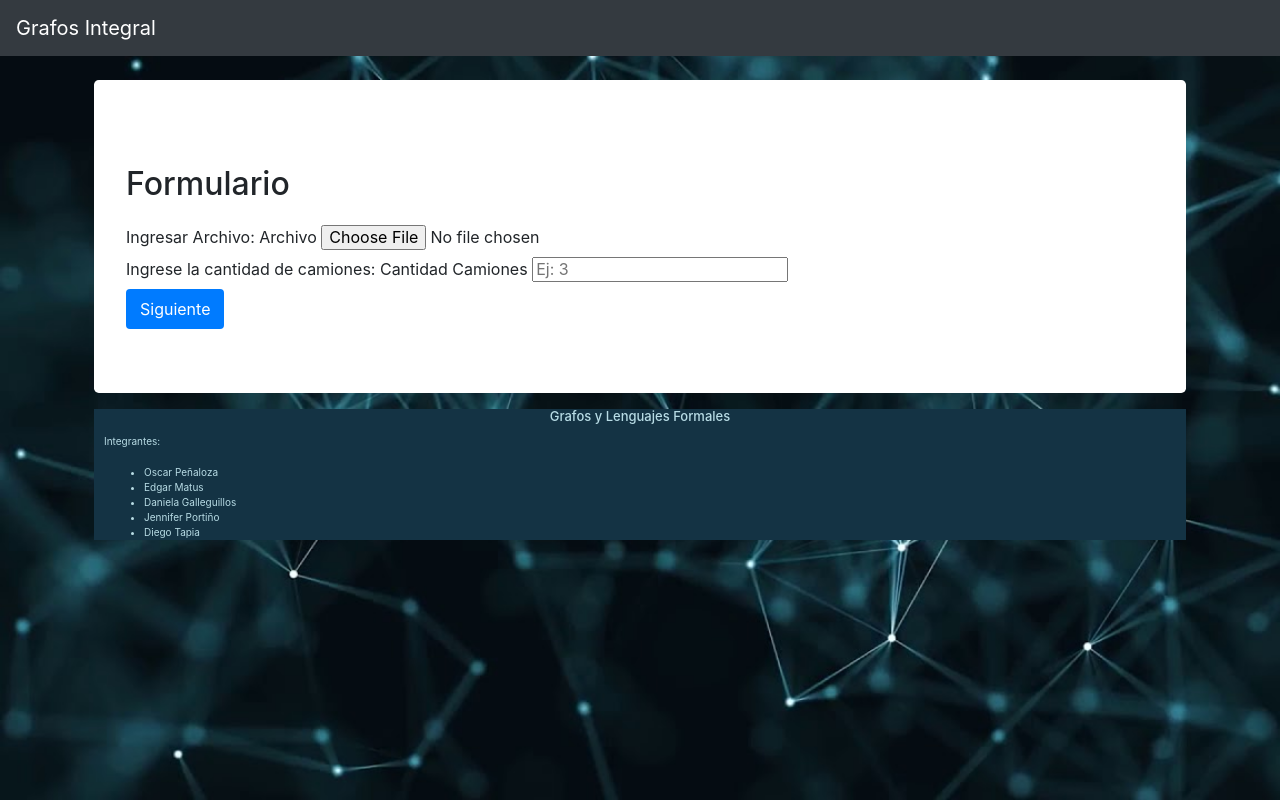
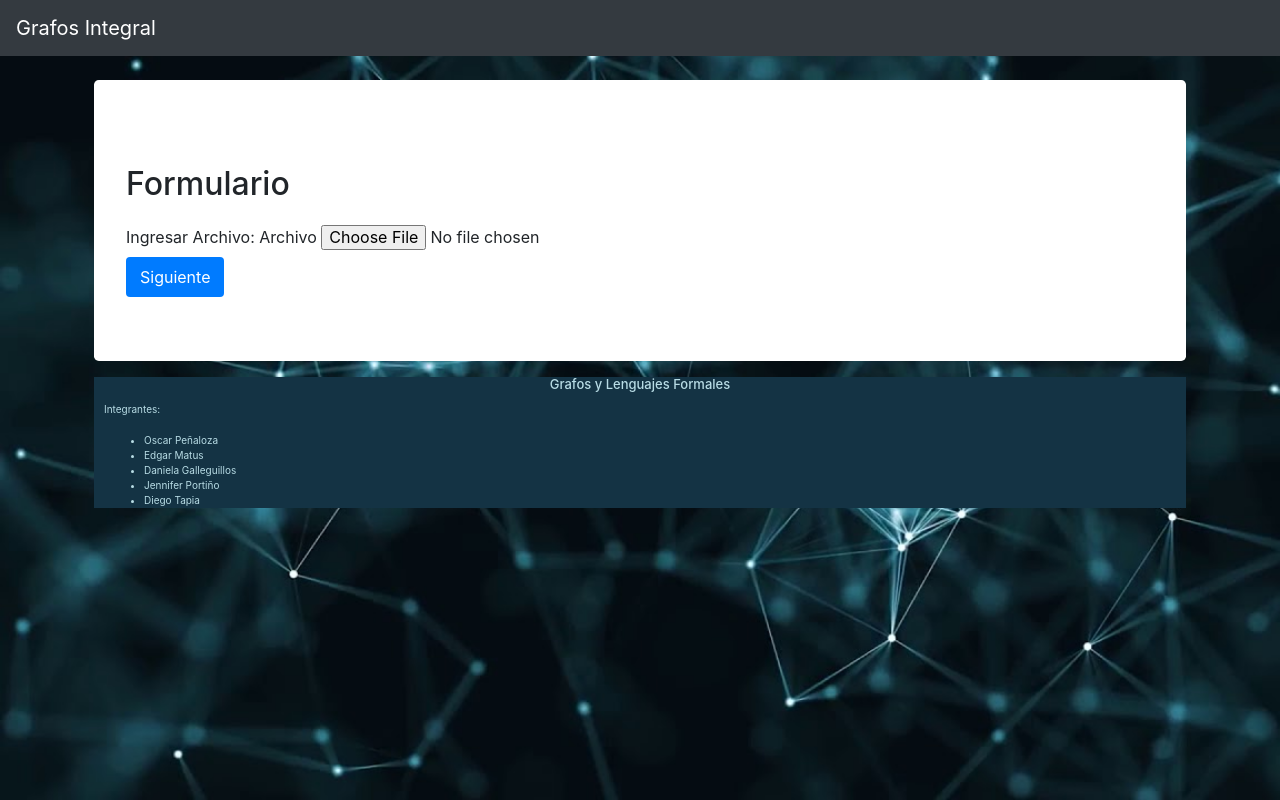
Before and after one commit to JenVPF/Integral_Grafos, a Flask app: page /about in a window 1280 px wide. Run offline with Flask 2, Linux system fonts and the light colour scheme; some libraries are stand-ins or nearby versions.

Commit message:
Correccion Formulario

```diff
--- a/app.py
+++ b/app.py
@@ -15,19 +15,21 @@ def home():
 
 @app.route('/about', methods = ['GET', 'POST'])
 def about():
+    #Formulario
+    form = UploadForm()
     #Variables
-    form = UploadForm()
     global filename
-    global num_camiones
-    global Camiones
-    Camiones = {}
+    global Asignacion
+    global TablaI
+    Asignacion = {}
 
     if request.method == 'POST' and form.validate_on_submit():
         arch= form.archivo.data
         filename = secure_filename(arch.filename) #Nombre del Archivo
         arch.save(app.root_path+"./static/archivos/"+filename) #Donde se guarda
-        num_camiones = form.cant_camiones.data
+        TablaI = lecturaArchivo("./static/archivos/"+filename) #Tabla Inicial desde el TXT
         return redirect(url_for('datos'))
+
     return render_template("about.html", form=form)
 
 @app.route('/datos', methods = ['GET', 'POST'])
@@ -35,19 +37,16 @@ def datos():
     #Formulario
     form = DetalleForm()
     #Variables
-    TablaI = lecturaArchivo("./static/archivos/"+filename) #Tabla Inicial desde el TXT
     Centros = {} #Dic Centros {N:[x,y]}
     Puntos = {} #Dic Puntos {N:[x,y]}
-
+    Pun = [] #Arreglo de con IdPuntos
+    Prod = [] #Arreglo con CantProductos
+    datos = []
+    #Mensajes
     message = ''
     message2 = ''
     message3 = ''
     message4 = ''
-
-    Pun = []
-    Prod = []
-    datos = []
-    datos2 = []
 
     #Llenando los diccionarios Centros y Puntos
     for n in range(0,len(TablaI.index)): #Index es para el largo de las filas
@@ -57,51 +56,42 @@ def datos():
             Puntos[TablaI["N"][n]]= TablaI["X,Y"][n]
 
     #Opciones desplegables formulario
-    form.camion.choices = [(key+1, str(key+1)) for key in range(num_camiones)]
     form.centro.choices = [(key, 'C'+str(key)) for key in Centros.keys()]
     form.punto.choices = [(key, 'P'+str(key)) for key in Puntos.keys()]
 
     #TABLAS CENTROS Y PUNTOS
+    #REVISAR
     C = pd.DataFrame( (key, Centros[key]) for key in Centros.keys() )
     C.columns = ["N", "X,Y"]
-    #print('Centros: ')
-    #print(C)
-    #print('')
     P = pd.DataFrame( (key, Puntos[key]) for key in Puntos.keys() )
     P.columns = ["N", "X,Y"]
-    #print('Puntos: ')
-    #print(P)
 
     if request.method == 'POST' and form.validate_on_submit():
 
-        camion = form.camion.data #Id_Camion int
         centro = form.centro.data #Id_Centro int
         punto = form.punto.data #Id_Punto string
         productos = form.productos.data #Cant_Productos string
 
         if(validacionString(punto)==True and validacionString(productos)==True): #Valido que los Puntos y Productos se ingresaron correctamente
-            print('Datos Validos')
+            print(chr(27)+"[;34m"+"String Validados")
             Pun = punto.split(',')
             Prod = productos.split(',')
             if(len(Pun)==len(Prod)):
-                print(P)
-                print('')
-                print('Puntos: ', Pun)
+                print(chr(27)+"[;34m"+"Validacion Largo Puntos y Productos")
                 if(validarPuntos(P,Pun)==True):
-                    print('Valido')
+                    print(chr(27)+"[;34m"+"Validacion Puntos")
+                    print('')
+                    print(chr(27)+"[;34m"+'Puntos: ', Pun)
+                    print(chr(27)+"[;34m"+'Productos: ', Prod)
                     datos.append(Pun) #Puntos Guardados
-                    #Camion: [Centro,Puntos,Productos]
-                    datos2.append(centro)
-                    datos2.append(Pun)
-                    datos2.append(Prod)
-                    Camiones[camion] = datos2
+                    datos.append(Prod)
+                    Asignacion[centro] = datos
+                    #Asignacion = { idCentro : [ [Puntos] , [Productos] ] }
                 else:
                     message3='Un Punto de venta ingresado no es valido'
             else:
                 message4 = 'Ingrese la misma cantidad de Puntos de venta y Productos'
-
-            print(Camiones)
-            message = 'El camion '+str(camion)+' esta asignado a el Centro de distribucion '+str(centro)+' y va al Punto de venta '+str(punto)+' llevando '+str(productos)+' productos'
+            message = 'El Centro de distribucion '+str(centro)+' y va a los Puntos de venta '+str(punto)+' llevando '+str(productos)+' productos respectivamente'
         else:
             message2 = 'Ingrese un formato valido'
         #return redirect(url_for('datos'))
@@ -112,8 +102,14 @@ def datos():
 
 @app.route('/rutas', methods = ['GET', 'POST'])
 def rutas():
-    print(Camiones)
-    return render_template("rutas.html", Camiones=Camiones)
+    #Asignacion = { idCentro : [ [Puntos] , [Productos] ] }
+    #Centro = { id : [PuntoA,PunetoB,PuntoC] }
+    #Puntos = { id : cant , id2 : cant }
+    print('')
+    print(chr(27)+"[;34m"+"Valores Asignados: ",Asignacion)
+    centros = {}
+    puntos = {}
+    return render_template("rutas.html", Asignacion=Asignacion)
 
 if __name__ == '__main__':
     app.run(debug=True,port=3000)
--- a/forms.py
+++ b/forms.py
@@ -6,12 +6,10 @@ from werkzeug.datastructures import MultiDict
 
 class UploadForm(FlaskForm):
     archivo = FileField('Archivo', validators = [Required("Tienes que subir el archivo")])
-    cant_camiones = IntegerField('Cantidad Camiones',validators = [Required("No puede dejar el campo vacio")])
 
     submit = SubmitField(' Enviar ')
 
 class DetalleForm(FlaskForm):
-    camion = SelectField('Camion', choices = [(0,'--')])
     centro = SelectField('Centro Distribucion', choices = [(0,'--')])
     punto = StringField('Punto de Ventas', validators = [Required("No puede dejar el campo vacio")])
     productos = StringField('Cantidad de Productos', validators = [Required("No puede dejar el campo vacio")])
--- a/func.py
+++ b/func.py
@@ -9,8 +9,6 @@ def lecturaArchivo(ar):
     archivo = pd.read_csv(ar, sep=';', names=["T", "N", "X,Y"])
     archivo['X,Y']=archivo['X,Y'].str.split(',')
     print(archivo)
-    print('')
-
     return archivo
 
 def validacionString(cadena):
--- a/templates/about.html
+++ b/templates/about.html
@@ -8,8 +8,6 @@
         {{ form.csrf_token }}
         Ingresar Archivo: {{ form.archivo.label() }} {{ form.archivo() }}<br/>
 
-        Ingrese la cantidad de camiones: {{ form.cant_camiones.label() }} {{ form.cant_camiones(placeholder="Ej: 3") }}<br/>
-
         {{ form.submit(Class="btn btn-primary",value = "Siguiente") }}
 
     </form>
--- a/templates/datos.html
+++ b/templates/datos.html
@@ -35,7 +35,7 @@
 
         <form action="#trans" method="POST" id = trans>
           {{ form.csrf_token }}
-              {{form.camion.label() }} {{form.camion()}} {{form.centro.label() }} {{form.centro()}}{{form.punto.label() }}
+              {{form.centro.label() }} {{form.centro()}}{{form.punto.label() }}
             <p>
               {{form.punto(placeholder="Ej: 1,2,3")}}{{form.productos.label() }} {{form.productos(placeholder="Ej: 300,300,400")}} {{form.agregar()}}<br/>
           </p>
--- a/templates/rutas.html
+++ b/templates/rutas.html
@@ -4,7 +4,7 @@
 <div class="jumbotron">
     <div>
       <h1 class="display-4">Rutas Ingresadas</h1>
-      Camiones: {{ Camiones }}
+      Asignacion: {{ Asignacion }}
     </div>
 
 
```
